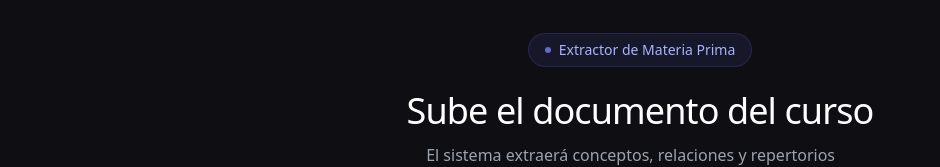
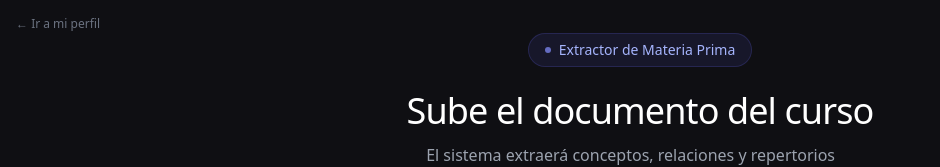
Before and after one commit to Aguacate20/EdTechProject, a Next.js app in the folder frontend/: page /upload in a window 1280 px wide. Shown: the top 167 px of the page, without its empty margins (0-940 px from the left). Built offline with nearby package versions, Linux system fonts and the light colour scheme.

Commit message:
Rutas: entrar por perfil, subida atada al estudiante

```diff
--- a/frontend/src/app/page.tsx
+++ b/frontend/src/app/page.tsx
@@ -1,5 +1,13 @@
 import { redirect } from "next/navigation";
 
+/* La entrada al sistema es el perfil, no el extractor.
+ *
+ * Hasta v2.5 la raíz redirigía a /upload, así que se entraba directo a subir un
+ * PDF y las páginas de perfil, plan y sesión quedaban inalcanzables aunque
+ * existieran. Subir material es una acción DENTRO del perfil de alguien, no el
+ * punto de partida: sin saber quién sube, el documento no puede sumarse a
+ * ningún plan ni alimentar ningún perfil cognitivo. */
+
 export default function Home() {
-  redirect("/upload");
+  redirect("/estudiantes");
 }
--- a/frontend/src/app/upload/page.tsx
+++ b/frontend/src/app/upload/page.tsx
@@ -1,7 +1,7 @@
 "use client";
 
 import { useState, useCallback, useRef } from "react";
-import { useRouter } from "next/navigation";
+import { useRouter, useSearchParams } from "next/navigation";
 
 type JobStatus = "idle" | "uploading" | "pending" | "running" | "completed" | "failed";
 
@@ -33,6 +33,10 @@ const STATUS_DESCRIPTIONS: Record<JobStatus, string> = {
 
 export default function UploadPage() {
   const router = useRouter();
+  // Quién sube. Sin esto el documento se procesa pero no se suma al plan de
+  // nadie, que era el motivo por el que la subida quedaba desconectada del
+  // resto del sistema.
+  const studentId = useSearchParams().get("student");
   const fileInputRef = useRef<HTMLInputElement>(null);
   const pollingRef = useRef<ReturnType<typeof setInterval> | null>(null);
 
@@ -45,6 +49,7 @@ export default function UploadPage() {
   });
 
   const [dragOver, setDragOver] = useState(false);
+  const volverA = studentId ? `/estudiante/${studentId}` : "/estudiantes";
 
   const handleFile = useCallback(async (file: File) => {
     if (!file.name.toLowerCase().endsWith(".pdf")) {
@@ -68,6 +73,7 @@ export default function UploadPage() {
     try {
       const formData = new FormData();
       formData.append("file", file);
+      if (studentId) formData.append("student_id", studentId);
 
       const backendUrl = process.env.NEXT_PUBLIC_BACKEND_URL ?? "http://localhost:7860";
       const res = await fetch(`${backendUrl}/extract`, {
@@ -93,8 +99,16 @@ export default function UploadPage() {
 
           if (job.status === "completed") {
             clearInterval(pollingRef.current!);
-            // Navegar a la UI de revisión
-            router.push(`/review/${data.job_id}`);
+            // Si la subida vino desde un perfil, el documento ya se sumó al
+            // plan en el backend: se vuelve al perfil, que es donde el
+            // estudiante decide qué hacer con el material nuevo. La página de
+            // revisión sigue disponible para verificar la extracción, pero no
+            // es el destino natural de alguien que está armando su plan.
+            router.push(
+              studentId
+                ? `/estudiante/${studentId}`
+                : `/review/${data.job_id}`
+            );
           } else if (job.status === "failed") {
             clearInterval(pollingRef.current!);
             setState(s => ({ ...s, error: job.error ?? "Error desconocido" }));
@@ -124,6 +138,14 @@ export default function UploadPage() {
 
   return (
     <main className="min-h-screen bg-[#0F0F13] text-white flex flex-col items-center justify-center p-6">
+      {/* Salida siempre visible: sin esto, entrar al extractor era un camino
+          sin retorno hacia el resto del sistema. */}
+      <a
+        href={volverA}
+        className="absolute left-4 top-4 text-xs text-gray-500 hover:text-gray-300"
+      >
+        ← {studentId ? "Volver a mi perfil" : "Ir a mi perfil"}
+      </a>
 
       {/* Header */}
       <div className="text-center mb-12">
```
